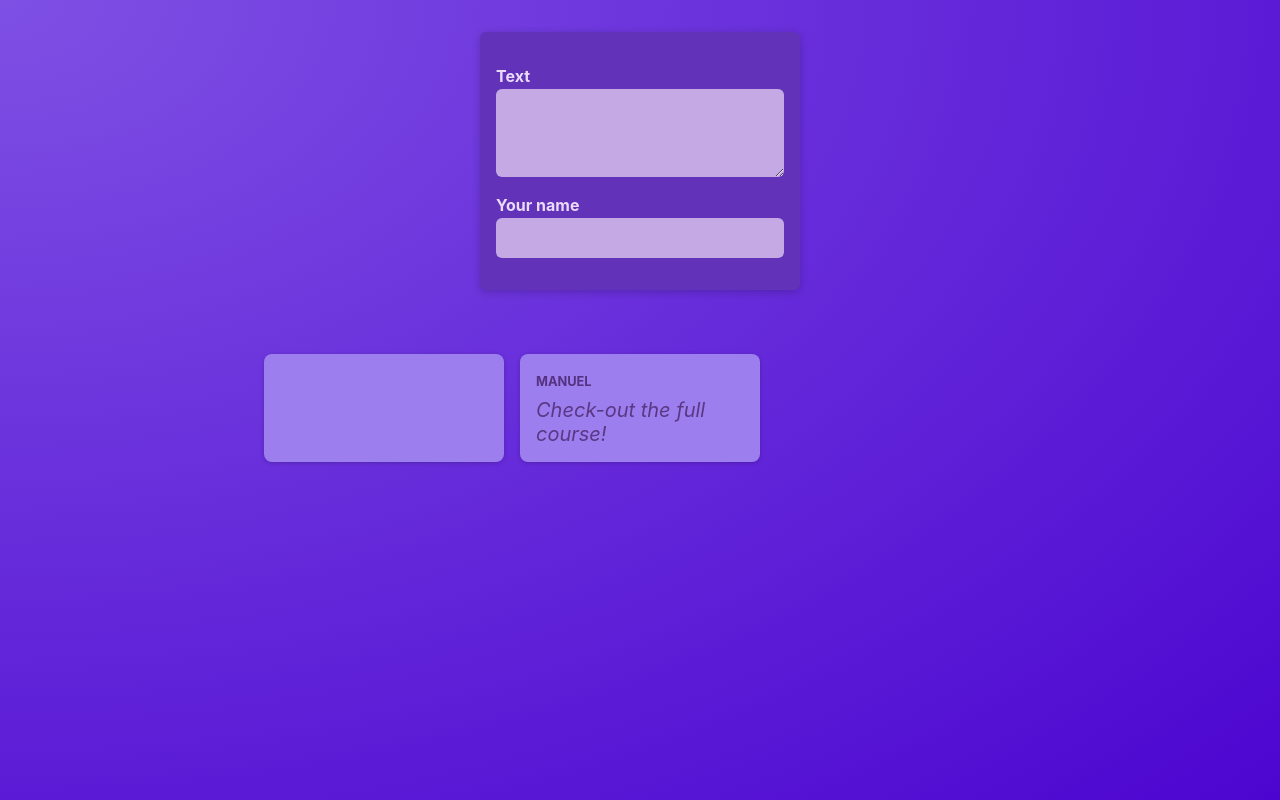
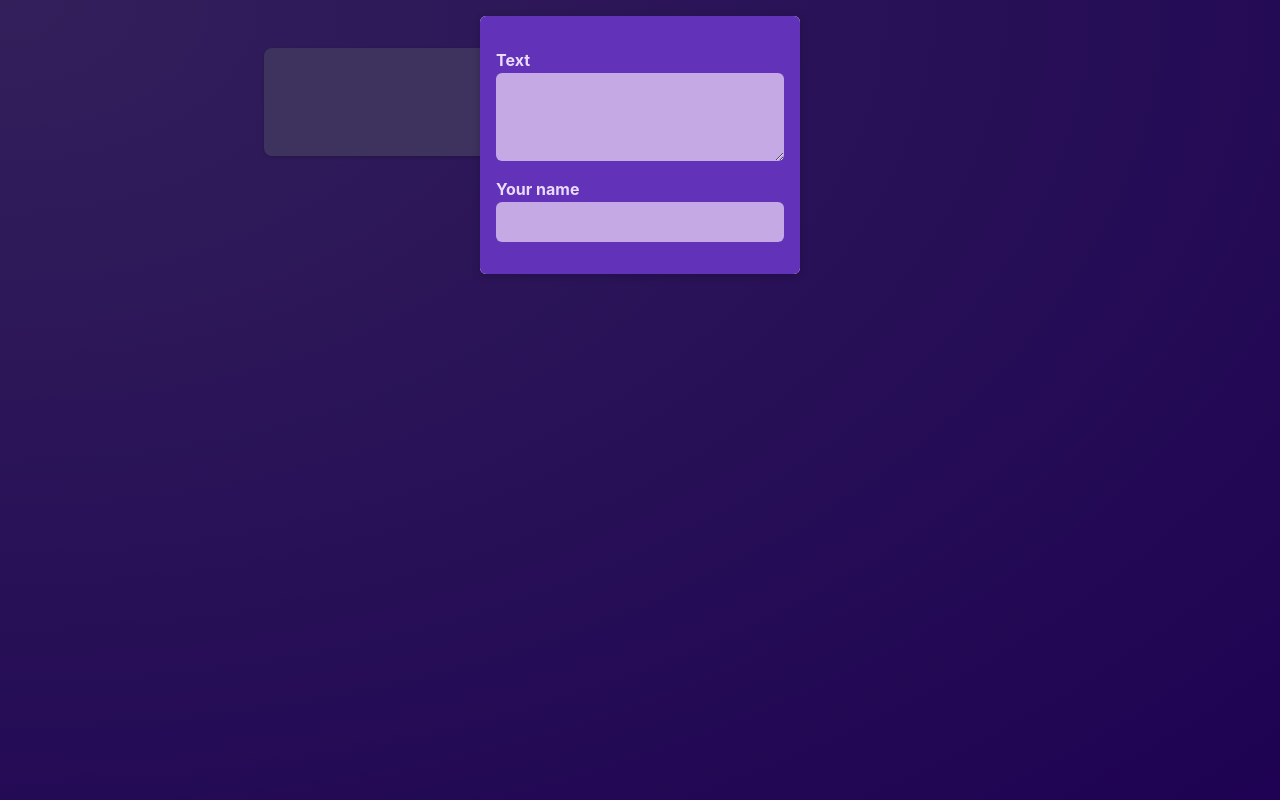
Before and after one commit to CaioTsubake/React-Crash-Course, a React (Create React App) app: page / in a window 1280 px wide. Built offline with nearby package versions, Linux system fonts and the light colour scheme.

Commit message:
Using  the'children' property
This is used to reference the content that is wrapped by the modal

```diff
--- /dev/null
+++ b/src/components/Modal.jsx
@@ -0,0 +1,12 @@
+import classes from './Modal.module.css'
+
+function Modal({ children }) {
+  return (
+    <>
+      <div className={classes.backdrop}></div>
+      <dialog open={true} className={classes.modal}>{children}</dialog>
+    </>
+  );
+}
+
+export default Modal;
--- /dev/null
+++ b/src/components/Modal.module.css
@@ -0,0 +1,18 @@
+.backdrop {
+  position: fixed;
+  top: 0;
+  left: 0;
+  width: 100%;
+  height: 100vh;
+  background-color: rgba(0, 0, 0, 0.6);
+  z-index: 1;
+}
+
+.modal {
+  border: none;
+  border-radius: 6px;
+  box-shadow: 0 2px 8px rgba(0, 0, 0, 0.2);
+  padding: 0;
+  overflow: hidden;
+  z-index: 1;
+}
--- a/src/components/NewPost.module.css
+++ b/src/components/NewPost.module.css
@@ -2,9 +2,6 @@
   background-color: #6233b9;
   padding: 1rem;
   width: 20rem;
-  margin: 2rem auto;
-  border-radius: 6px;
-  box-shadow: 0 2px 8px rgba(0, 0, 0, 0.2);
 }
 
 .form label {
--- a/src/components/PostsList.jsx
+++ b/src/components/PostsList.jsx
@@ -1,23 +1,29 @@
 import Post from "./Post";
 import classes from "./PostsList.module.css";
 import NewPost from "./NewPost";
+import Modal from "./Modal";
 import { useState } from "react";
 
 function PostsList() {
-  const [enteredBody, setEnteredBody] = useState('');
-  const [enteredAuthor, setEnteredAuthor] = useState('')
+  const [enteredBody, setEnteredBody] = useState("");
+  const [enteredAuthor, setEnteredAuthor] = useState("");
 
-  function bodyChangeHandler(event){
+  function bodyChangeHandler(event) {
     setEnteredBody(event.target.value);
   }
 
-  function authorChangeHandler(event){
+  function authorChangeHandler(event) {
     setEnteredAuthor(event.target.value);
   }
 
   return (
     <>
-      <NewPost onBodyChange={bodyChangeHandler} onAuthorChange={authorChangeHandler}></NewPost>
+      <Modal>
+        <NewPost
+          onBodyChange={bodyChangeHandler}
+          onAuthorChange={authorChangeHandler}
+        ></NewPost>
+      </Modal>
       <ul className={classes.posts}>
         <Post author={enteredAuthor} body={enteredBody} />
         <Post author="Manuel" body="Check-out the full course!" />
```
